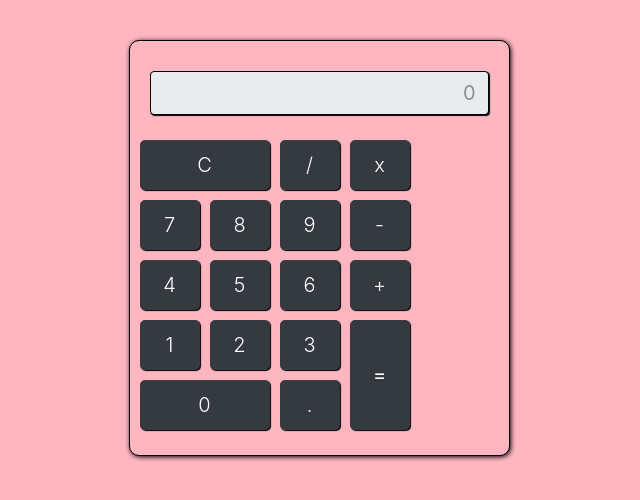
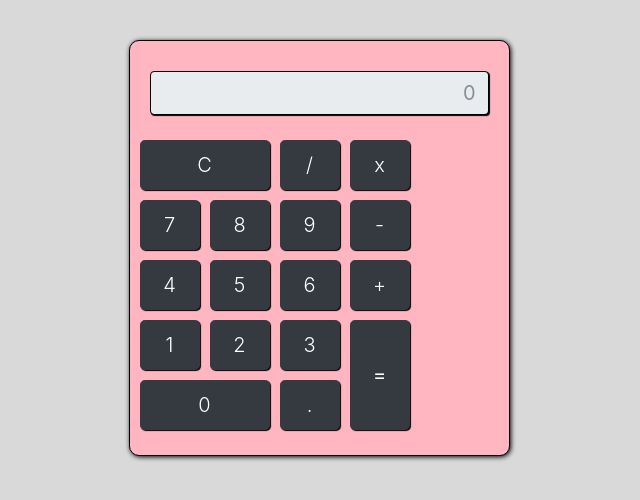
Before and after one commit to LucasLimaDeSouza/calculadora-bootstrap, a plain HTML site: page index.html in a window 1280 px wide. Shown: the whole page, without its empty margins (321-961 px from the left). Drawn offline with nearby package versions, Linux system fonts and the light colour scheme.

Commit message:
Update index.html

```diff
--- a/index.html
+++ b/index.html
@@ -8,7 +8,7 @@
 
 	</head>
 
-  <body style="background: #FFB6C1">
+  <body style="background: #D9D9D9">
 
     <div class="container">
       <div class="row">
```
